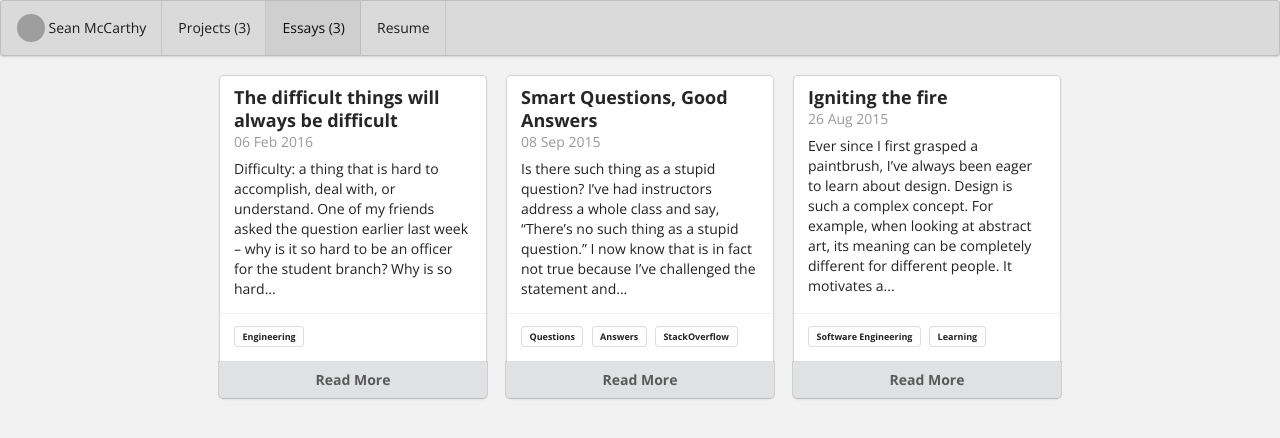
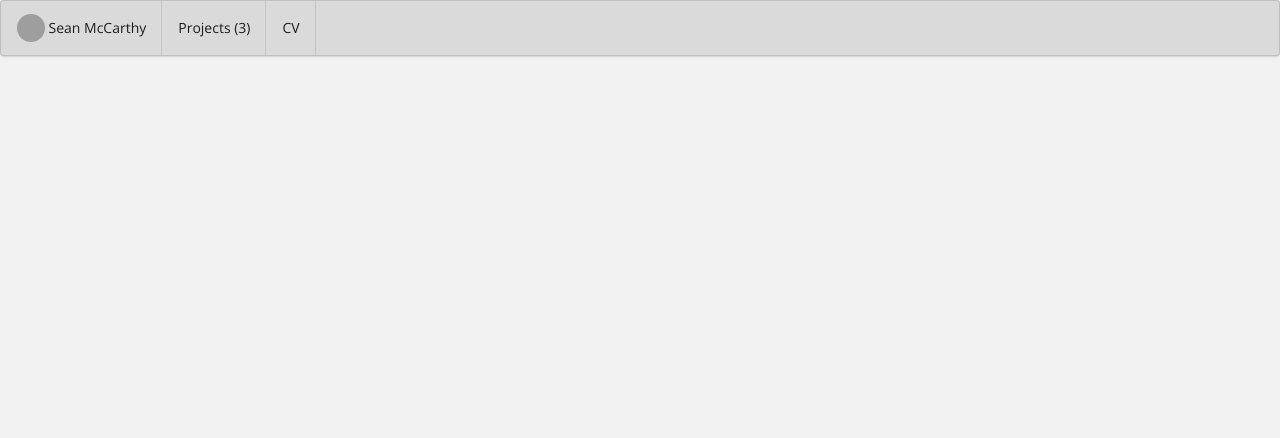
Before and after one commit to doGen17/seanmmccarthy.github.io, a Jekyll site: the page built from essays/index.html, in a window 1280 px wide. Shown: the top 438 px of the page. Built offline with Jekyll 4.4.1, drawn with Linux system fonts in a browser that asks for light colours; part of the change alters nothing that is shown; grey boxes are pictures that could not be loaded.

Commit message:
removed template essays

````diff
--- a/_config.yml
+++ b/_config.yml
@@ -8,11 +8,9 @@ url: "https://seanmmccarthy.github.io"
 # Edit next line so that baseurl is "" if your repo is <username>.github.io
 baseurl: ""
 
-logo: "/images/logo.png"
-
 # OPTIONAL CHANGES
 # You might want to change the bio page label to something else, such as CV
-bio-page-label: Resume
+bio-page-label: CV
 # You might want to change the theme associated with one or more sections of the site.
 # Defining your own custom theme variations is easy. See the documentation.
 theme-home: theme-home-builtin-1.html
--- a/essays/2015-08-26.md
+++ /dev/null
@@ -1,22 +0,0 @@
----
-layout: essay
-type: essay
-title: Igniting the fire
-# All dates must be YYYY-MM-DD format!
-date: 2015-08-26
-labels:
-  - Software Engineering
-  - Learning
----
-
-<img class="ui tiny left circular floated image" src="../images/paintbrushes.jpg">
-
-Ever since I first grasped a paintbrush, I’ve always been eager to learn about design. Design is such a complex concept. For example, when looking at abstract art, its meaning can be completely different for different people. It motivates a person to think thoughtfully and has the potential to submerge them in a sea of imagination. It’s that special relationship between the viewer and the art that makes something as technical as software engineering interesting to me.
-
-<img class="ui tiny left circular floated image" src="../images/design-technology.jpg">
-
-I never used to think that design and technology went hand in hand.  Thus, learning about software engineering and the role of design has been incredibly interesting to me. Design, implementation, and management are just some of the many things I wish to learn more about. Good art, in a way, makes a person question it. They become joined in the idea of visualization – where captivation meets inspiration.
-
-<img class="ui tiny left circular floated image" src="../images/software-code.jpg">
-
-I am now starting to take a Software Engineering class. I hope to learn a lot through the course, but I know it will be just the beginning of my journey. By the time I’m done with it, I hope I’ve learned enough to take the next step in my life as a developer. But until then, my fire will keep on burning.
--- a/essays/2015-09-08.md
+++ /dev/null
@@ -1,98 +0,0 @@
----
-layout: essay
-type: essay
-title: Smart Questions, Good Answers
-# All dates must be YYYY-MM-DD format!
-date: 2015-09-08
-labels:
-  - Questions
-  - Answers
-  - StackOverflow
----
-
-<img class="ui medium left floated image" src="../images/rtfm.png">
-
-## Is there such thing as a stupid question?
-
-I’ve had instructors address a whole class and say, “There’s no such thing as a stupid question.” I now know that is in fact not true because I’ve challenged the statement and received the appropriate dumb-stricken, annoyed look. There are definitely stupid questions, and along with that, usually unhelpful answers. Though we all might be guilty of being callous and making people victim to our poorly formed questions, there are steps we can take to ask smarter questions that hopefully don’t illicit the dreaded “rtfm” or “stfw” response.
-
-## What’s a smart question?
-
-Stack Overflow, a question and answer site for programmers, is a great resource for anyone who may have issues with code or who may simply want to learn new or different methods of doing something. There I found examples of good questions and bad questions, which could probably be improved.
-
-In the following example, we examine the components of a decent question. In this case, the asker is trying to figure out a way to get the date of the previous month in Python.
-
-```
-Q: python date of the previous month
-
-I am trying to get the date of the previous month with python. Here is what i've tried:
-
-str( time.strftime('%Y') ) + str( int(time.strftime('%m'))-1 )
-
-However, this way is bad for 2 reasons: First it returns 20122 for the February of 2012 (instead of 201202)
-and secondly it will return 0 instead of 12 on January.
-
-I have solved this trouble in bash with:
-
-echo $(date -d"3 month ago" "+%G%m%d")
-
-I think that if bash has a built-in way for this purpose, then python, much more equipped, should provide something
-better than forcing writing one's own script to achieve this goal. Of course i could do something like:
-
-if int(time.strftime('%m')) == 1:
-    return '12'
-else:
-    if int(time.strftime('%m')) < 10:
-        return '0'+str(time.strftime('%m')-1)
-    else:
-        return str(time.strftime('%m') -1)
-
-I have not tested this code and i don't want to use it anyway (unless I can't find any other way:/)
-
-Thanks for your help!
-```
-
-While the heading of his question could be better, it does convey what he’s trying to figure out. Usually something as brief as “python date of previous month” is what other users would enter in as search terms on Google, making it easily found. Another good thing about the question is that it’s not just a question. The asker shows what he or she has done and that he or she has put in some effort to answer the question. And while it may not be as important as the question itself, the asker shows courtesy, which does increase the chance of getting an answer.
-
-```
-A: datetime and the datetime.timedelta classes are your friend.
-
-1. find today
-2. use that to find the first day of this month.
-3. use timedelta to backup a single day, to the last day of the previous month.
-4. print the YYYYMM string you're looking for.
-
-Like this:
-
- >>> import datetime
- >>> today = datetime.date.today()
- >>> first = datetime.date(day=1, month=today.month, year=today.year)
- >>> lastMonth = first - datetime.timedelta(days=1)
- >>> print lastMonth.strftime("%Y%m")
- 201202
- >>>
-
-```
-
-The asker received six possible answers, and he or she was successful in inciting discussion from multiple users. The answers themselves were clear and were devoid of the rumored sarcasm and hostility of “hackers.” Since I myself have referenced this page and found it useful, I can confidently say that it is a good question.
-
-## The foolproof way to get ignored.
-
-While there are decent questions that benefit everyone, there are those one can ask to create an entirely different effect. In the following example, a user asks how he would, in short, create a desktop application with Facebook.
-
-```
-Q: Facebook Desktop Notifier
-
-I am a beginner programmer that have never used anything other than what's included in a language.
-
-I am trying to create a desktop application that notifies me anytime I get an update onfacebook.
-How should go about doing this? Thanks in advance.
-
-edit Sorry I was not clear. Is there any way to make a DESKTOP application with facebook?
-```
-
-A simple “yes” would have answered the question, but we know that’s not the sort of answer he or she is looking for. Fortunately, someone kindly responded with a link to Facebook’s developer website. The asker should have done more research on his or her potential project. Then further down the road, he or she could have asked more specific and detailed questions that wouldn’t require a thousand-paged response for a sufficient answer.
-
-## Conclusion
-
-When we rely on others’ generosity and expertise to provide answers to our questions, it should hold that the question we ask should be one that leads to efficient and effective help that not only benefits us, but also the people we ask and others who might ask the same question in the future. Thus, if you have a question… make it a smart one! Asking questions may not always get you the best answer, but asking them in a way that will make others want to answer them will increase the success of finding a good solution and make it a positive experience on all sides.
--- a/essays/2016-02-06.md
+++ /dev/null
@@ -1,51 +0,0 @@
----
-layout: essay
-type: essay
-title: The difficult things will always be difficult
-# All dates must be YYYY-MM-DD format!
-date: 2016-02-06
-labels:
-  - Engineering
----
-
-<img class="ui tiny right spaced image" src="../images/degree_difficulty.jpg">*Difficulty: a thing that is hard to accomplish, deal with, or understand.*
-
-One of my friends asked the question earlier last week -- why is it so hard to be an officer for the student branch? Why is so hard compared to working at my on-campus job? This question came after he struggled a little with bookkeeping for the student organization.
-
-Now I gave him the standard answer - being an officer of an organization requires that you manage your time between school and work. There isn't anyone telling you what to do. It's the answer any good mentor would give, and is mostly true.
-
-But the more I though about it, the more I wondered to myself...damn that's a really great question; it's one that deserves some more thought. Most people I think stop at the answer I gave previously - he obviously isn't managing his time properly.
-
-Here's what I think: the difficult things will always be difficult.
-
-## In the context of programming
-
-In the context of programming, this has always been true. The difficult problems have always been different, although changes in technology can change the landscape quite a bit. "Business" type applications are the things that come to mind for me. Those types of applications are usually coupled in some way with people ... and people are awfully hard to deal with!
-
-Consider that one of the most popular content management systems is also considered the most horrible - Wordpress. But really, is there anything that fills that need? If it was so easy in the first place, where is the solution? Where's the magic CMS that is designed well enough that everyone hops on the boat to use it?
-
-Some things are just difficult - building applications that humans use is hard, and will probably be hard for at least the near future.
-
-## In the context of engineering
-
-Ever hear people ragging on engineering companies for delivering late and way over budget? Well, some engineering jobs are really difficult, especially if the requirements and funding are undulating underneath you. Because of the nature of the problem, sometimes engineering firms require large amounts of engineers and workers, inviting further problems and delays.
-
-The Honolulu Rail project at home has become this sort of poster child of failure, budget overrun and overall incompetence in Hawaii. Well, working though regulatory boards and fiscal procedures in Hawaii seems like it's a mind bogglingly difficult job to do. Granted, there might be some fishy stuff going on, but I refuse to believe that everyone is involved for nefarious reasons.
-
-The problem of creating an unprecedented public transportation backbone on an island is difficult! I'm not sure we would have done it right, even if the best people were involved.
-
-## In the context of relationships
-
-So in the end, we realize that all engineering and programming is there for a reason - to serve human needs. Maybe that's why those things are difficult, because they both involve humans and are for humans.
-
-Relationships, regardless if they're romantic or not take work. Humans are fickle creatures and relationships can come and go with the wind. To properly maintain something over time requires work. Family takes work. Marriage takes work. We live to figure out what works and what doesn't and hope that as we move forward we're improving.
-
-Relationships have always been difficult, and by nature will continue to be so.
-
-## Okay!
-
-So back to the original premise; why is being one of the club officers so difficult?
-
-And the final answer - it's supposed to be difficult, and it's supposed to challenge you, just like everything else that humans do that is difficult: programming, engineering, engaging in relationships, pondering the universe, etc.
-
-Ultimately the question you should really ask yourself if something if particularly difficult is then "is it worth it"? That is something that is context specific and only you can answer yourself.
````
Also changed, not shown: 1 other file.
